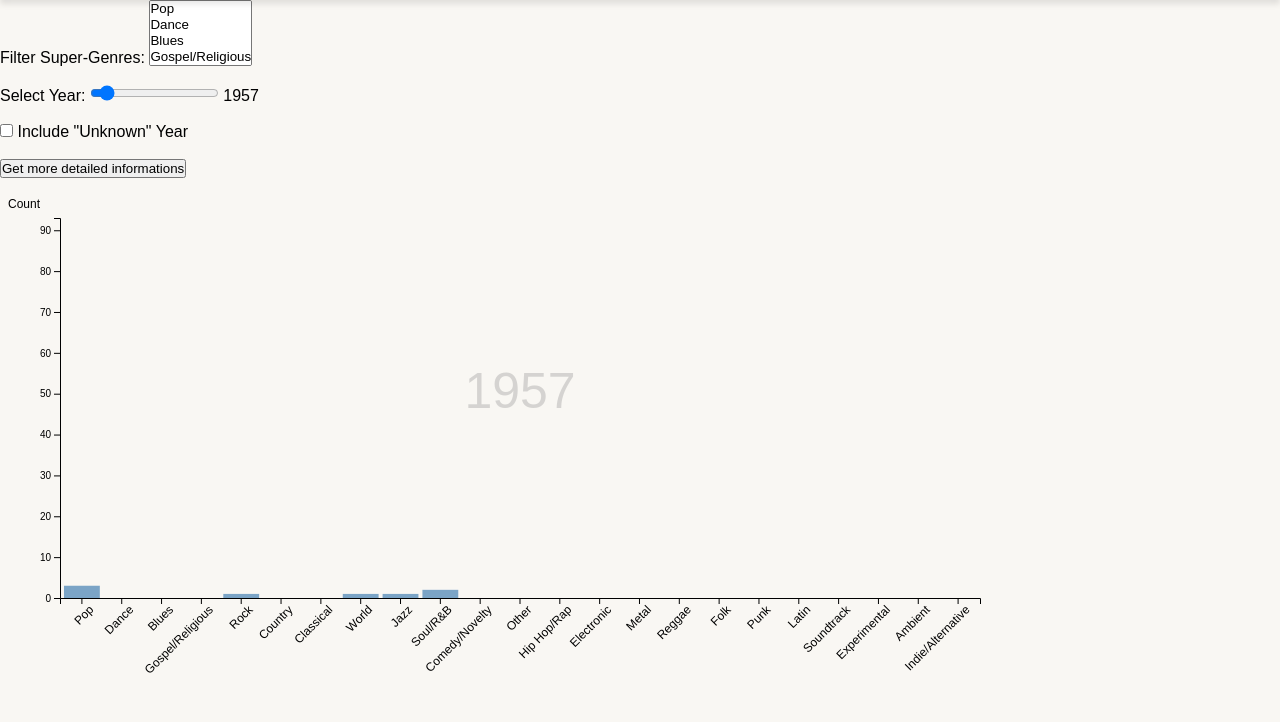
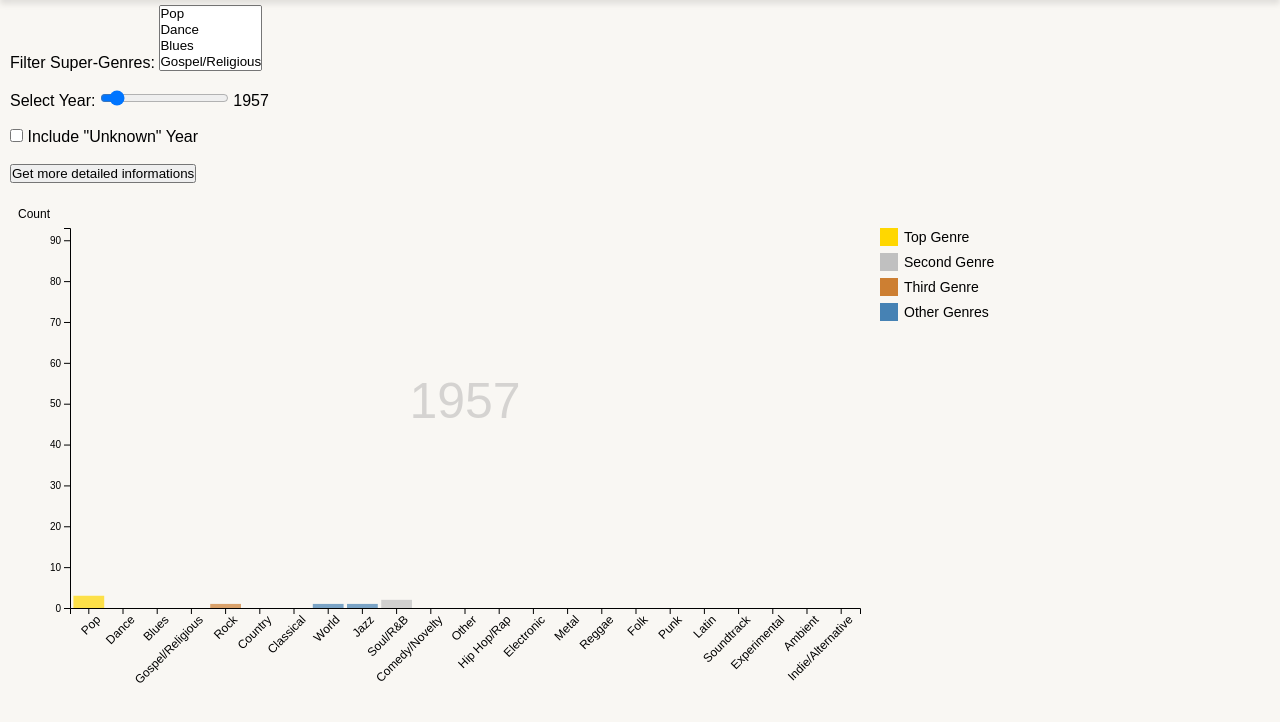
Before and after one commit to H4znow/music_data_vizualisation, a Flask app: page /visualization2 in a window 1280 px wide. Shown: the part 60-782 px from the top of the page. Run offline with Flask 3, Linux system fonts and the light colour scheme.

Commit message:
Enhance visualization2.html with legend and improved bar color coding for top genres

```diff
--- a/flask_app/templates/visualization2.html
+++ b/flask_app/templates/visualization2.html
@@ -6,6 +6,10 @@
     <title>Animated 2D Histogram</title>
     <script src="https://d3js.org/d3.v7.min.js"></script>
     <style>
+        div {
+            margin-top: 5px;
+            margin-left: 10px;
+        }
         .bar {
             fill: steelblue;
             opacity: 0.7;
@@ -20,6 +24,23 @@
             font-size: 50px;
             fill: #848484;
             opacity: 0.3;
+        }
+        .gold-bar {
+            fill: gold;
+        }
+        .silver-bar {
+            fill: silver;
+        }
+        .bronze-bar {
+            fill: #cd7f32;
+        }
+        .legend {
+            font-size: 14px;
+        }
+        .legend rect {
+            width: 18px;
+            height: 18px;
+            margin-right: 5px;
         }
     </style>
     <link rel="stylesheet" href="{{ url_for('static', filename='css/header.css') }}">
@@ -52,7 +73,7 @@
     </div>
     <div id="histogram"></div>
     <script>
-        const margin = { top: 40, right: 20, bottom: 80, left: 60 };
+        const margin = { top: 40, right: 150, bottom: 80, left: 60 };
         const width = 1000 - margin.left - margin.right;
         const height = 500 - margin.top - margin.bottom;
         let yearIndex = 0;
@@ -102,6 +123,7 @@
             const yearSlider = document.getElementById("yearSlider");
             yearSlider.max = filteredYearData.length - 1;
 
+            createLegend();
             startAnimation();
         }
 
@@ -136,15 +158,23 @@
             svg.selectAll(".bar").remove();
             svg.selectAll(".year-label").remove();
 
+            const sortedGenres = selectedGenres.map(genre => ({ genre, count: yearItem[genre] || 0 }))
+                .sort((a, b) => b.count - a.count);
+
             svg.selectAll(".bar")
-                .data(selectedGenres)
+                .data(sortedGenres)
                 .enter()
                 .append("rect")
-                .attr("class", "bar")
-                .attr("x", d => x(d))
+                .attr("class", d => {
+                    if (d.genre === sortedGenres[0].genre) return "bar gold-bar";
+                    if (d.genre === sortedGenres[1].genre) return "bar silver-bar";
+                    if (d.genre === sortedGenres[2].genre) return "bar bronze-bar";
+                    return "bar";
+                })
+                .attr("x", d => x(d.genre))
                 .attr("width", x.bandwidth())
-                .attr("y", d => y(yearItem[d] || 0))
-                .attr("height", d => height - y(yearItem[d] || 0));
+                .attr("y", d => y(d.count))
+                .attr("height", d => height - y(d.count));
 
             svg.append("text")
                 .attr("class", "year-label")
@@ -154,6 +184,40 @@
                 .text(year);
 
             document.getElementById("yearDisplay").textContent = year;
+        }
+
+        function createLegend() {
+            const legendData = [
+                { color: 'gold', label: 'Top Genre' },
+                { color: 'silver', label: 'Second Genre' },
+                { color: '#cd7f32', label: 'Third Genre' },
+                { color: 'steelblue', label: 'Other Genres' }
+            ];
+
+            const legend = svg.append("g")
+                .attr("class", "legend-container")
+                .attr("transform", `translate(${width + 20}, 0)`);
+
+            legend.selectAll("g")
+                .data(legendData)
+                .enter()
+                .append("g")
+                .attr("transform", (d, i) => `translate(0, ${i * 25})`)
+                .each(function(d) {
+                    const g = d3.select(this);
+                    g.append("rect")
+                        .attr("x", 0)
+                        .attr("y", 0)
+                        .attr("width", 18)
+                        .attr("height", 18)
+                        .style("fill", d.color);
+
+                    g.append("text")
+                        .attr("x", 24)
+                        .attr("y", 14)
+                        .attr("class", "legend")
+                        .text(d.label);
+                });
         }
 
         function startAnimation() {
```
